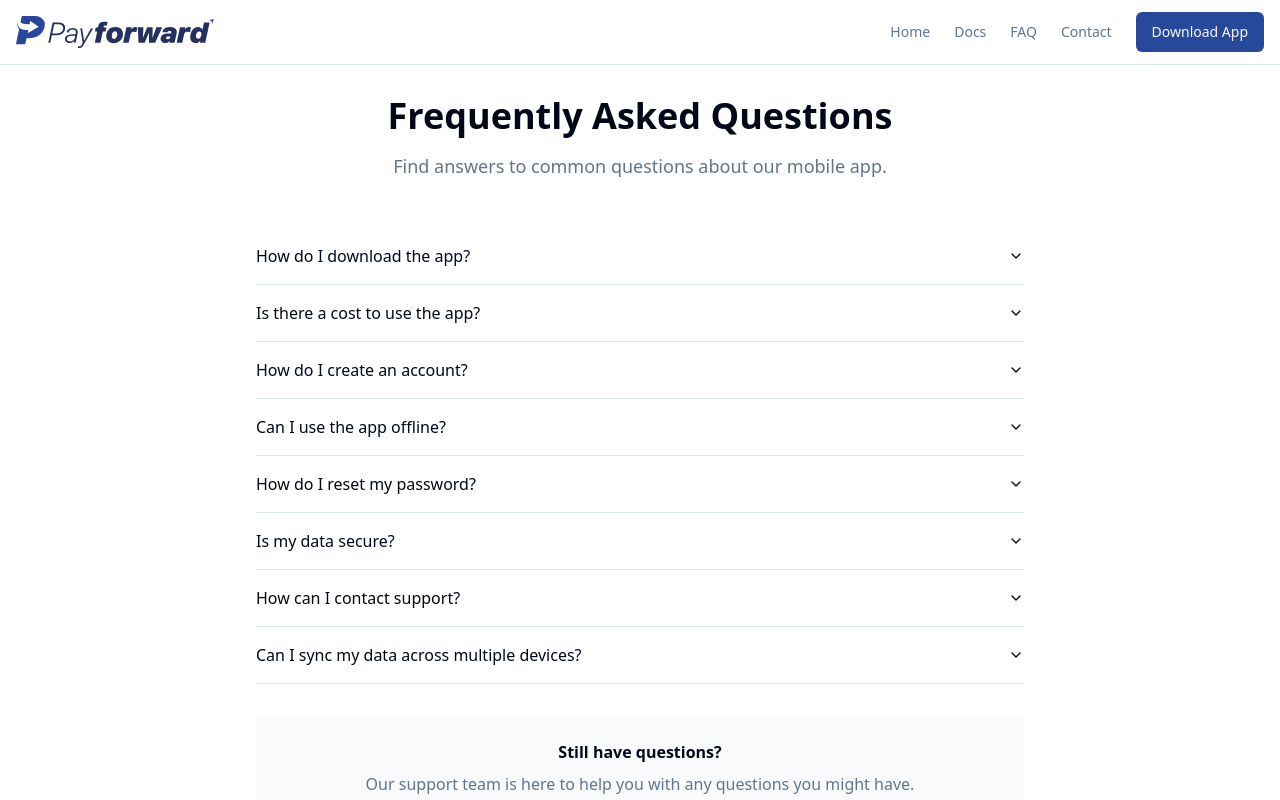
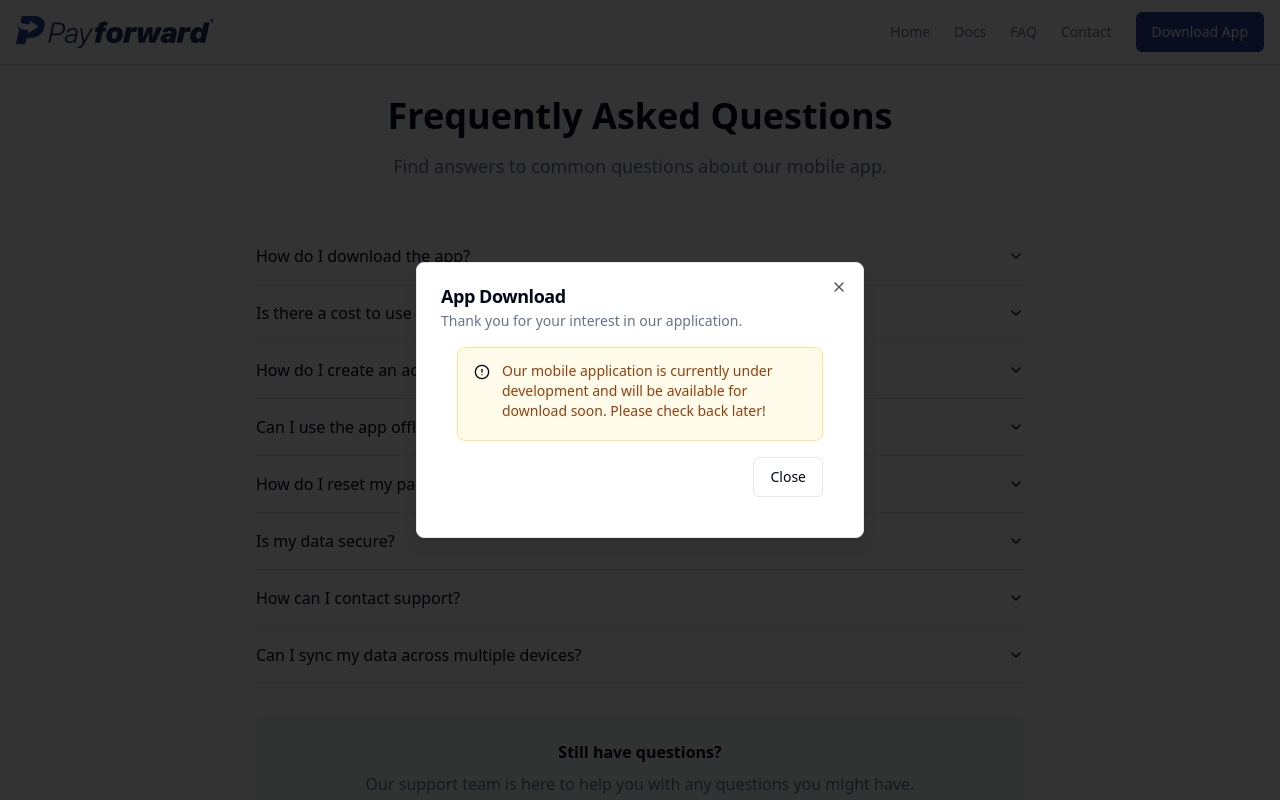
Before and after one commit to samirg1/payforward-web, a React (Vite) app: page /faq in a window 1280 px wide. Both pictures are taken after a click on the button "Download App". Shown: the top 800 px of the page. Built offline with nearby package versions, Linux system fonts and the light colour scheme.

Commit message:
feat: Display alert on download button click
Display an alert message when the "Download App" button is clicked on the home page and header.

```diff
--- a/src/components/CallToAction.tsx
+++ b/src/components/CallToAction.tsx
@@ -1,8 +1,15 @@
 
-import React from "react";
+import React, { useState } from "react";
 import { Button } from "@/components/ui/button";
+import DownloadDialog from "@/components/DownloadDialog";
 
 const CallToAction = () => {
+  const [showDownloadDialog, setShowDownloadDialog] = useState(false);
+
+  const handleDownloadClick = () => {
+    setShowDownloadDialog(true);
+  };
+
   return (
     <section className="py-16 bg-primary/5">
       <div className="container mx-auto px-4">
@@ -14,7 +21,11 @@ const CallToAction = () => {
             Download our app today and experience the difference. Our mobile solution is designed to make your life easier.
           </p>
           <div className="flex flex-col sm:flex-row gap-4 justify-center">
-            <Button size="lg" className="bg-white text-primary hover:bg-white/90">
+            <Button
+              size="lg"
+              className="bg-white text-primary hover:bg-white/90"
+              onClick={handleDownloadClick}
+            >
               Download Now
             </Button>
             <Button
@@ -27,6 +38,12 @@ const CallToAction = () => {
           </div>
         </div>
       </div>
+
+      {/* Download Dialog */}
+      <DownloadDialog
+        open={showDownloadDialog}
+        onOpenChange={setShowDownloadDialog}
+      />
     </section>
   );
 };
--- /dev/null
+++ b/src/components/DownloadDialog.tsx
@@ -0,0 +1,47 @@
+
+import React from "react";
+import {
+  Dialog,
+  DialogContent,
+  DialogDescription,
+  DialogHeader,
+  DialogTitle,
+} from "@/components/ui/dialog";
+import { Alert, AlertDescription } from "@/components/ui/alert";
+import { AlertCircle } from "lucide-react";
+import { Button } from "@/components/ui/button";
+
+interface DownloadDialogProps {
+  open: boolean;
+  onOpenChange: (open: boolean) => void;
+}
+
+const DownloadDialog: React.FC<DownloadDialogProps> = ({ open, onOpenChange }) => {
+  return (
+    <Dialog open={open} onOpenChange={onOpenChange}>
+      <DialogContent className="sm:max-w-md">
+        <DialogHeader>
+          <DialogTitle>App Download</DialogTitle>
+          <DialogDescription>
+            Thank you for your interest in our application.
+          </DialogDescription>
+        </DialogHeader>
+        <div className="p-4 pt-0">
+          <Alert className="bg-amber-50 border-amber-200">
+            <AlertCircle className="h-4 w-4 text-amber-500" />
+            <AlertDescription className="text-amber-800">
+              Our mobile application is currently under development and will be available for download soon. Please check back later!
+            </AlertDescription>
+          </Alert>
+          <div className="mt-4 flex justify-end">
+            <Button variant="outline" onClick={() => onOpenChange(false)}>
+              Close
+            </Button>
+          </div>
+        </div>
+      </DialogContent>
+    </Dialog>
+  );
+};
+
+export default DownloadDialog;
--- a/src/components/HeroSection.tsx
+++ b/src/components/HeroSection.tsx
@@ -1,9 +1,16 @@
 
-import React from "react";
+import React, { useState } from "react";
 import { Button } from "@/components/ui/button";
 import { ArrowDown } from "lucide-react";
+import DownloadDialog from "@/components/DownloadDialog";
 
 const HeroSection = () => {
+  const [showDownloadDialog, setShowDownloadDialog] = useState(false);
+
+  const handleDownloadClick = () => {
+    setShowDownloadDialog(true);
+  };
+
   return (
     <section className="relative min-h-screen flex items-center justify-center pt-16 overflow-hidden">
       <div className="absolute inset-0 hero-gradient -z-10"></div>
@@ -17,7 +24,11 @@ const HeroSection = () => {
             Discover all the powerful features and resources for your mobile application in one place.
           </p>
           <div className="flex flex-col sm:flex-row gap-4 justify-center md:justify-start">
-            <Button size="lg" className="bg-white text-primary hover:bg-white/90">
+            <Button
+              size="lg"
+              className="bg-white text-primary hover:bg-white/90"
+              onClick={handleDownloadClick}
+            >
               Download Now
             </Button>
             <Button size="lg" variant="outline" className="bg-transparent border-white text-white hover:bg-white/10">
@@ -40,6 +51,12 @@ const HeroSection = () => {
           <ArrowDown size={24} />
         </a>
       </div>
+
+      {/* Download Dialog */}
+      <DownloadDialog
+        open={showDownloadDialog}
+        onOpenChange={setShowDownloadDialog}
+      />
     </section>
   );
 };
--- a/src/components/MainNav.tsx
+++ b/src/components/MainNav.tsx
@@ -4,9 +4,11 @@ import { Link } from "react-router-dom";
 import { Menu, X } from "lucide-react";
 import { Button } from "@/components/ui/button";
 import Logo from "@/components/Logo";
+import DownloadDialog from "@/components/DownloadDialog";
 
 const MainNav = () => {
   const [isOpen, setIsOpen] = useState(false);
+  const [showDownloadDialog, setShowDownloadDialog] = useState(false);
 
   const navItems = [
     { label: "Home", href: "/" },
@@ -14,6 +16,10 @@ const MainNav = () => {
     { label: "FAQ", href: "/faq" },
     { label: "Contact", href: "/contact" },
   ];
+
+  const handleDownloadClick = () => {
+    setShowDownloadDialog(true);
+  };
 
   return (
     <header className="fixed w-full bg-background/80 backdrop-blur-sm z-50 border-b">
@@ -33,7 +39,7 @@ const MainNav = () => {
               {item.label}
             </Link>
           ))}
-          <Button>Download App</Button>
+          <Button onClick={handleDownloadClick}>Download App</Button>
         </nav>
 
         {/* Mobile Menu Button */}
@@ -61,11 +67,17 @@ const MainNav = () => {
                   {item.label}
                 </Link>
               ))}
-              <Button className="w-full">Download App</Button>
+              <Button className="w-full" onClick={handleDownloadClick}>Download App</Button>
             </nav>
           </div>
         </div>
       )}
+
+      {/* Download Dialog */}
+      <DownloadDialog
+        open={showDownloadDialog}
+        onOpenChange={setShowDownloadDialog}
+      />
     </header>
   );
 };
```
